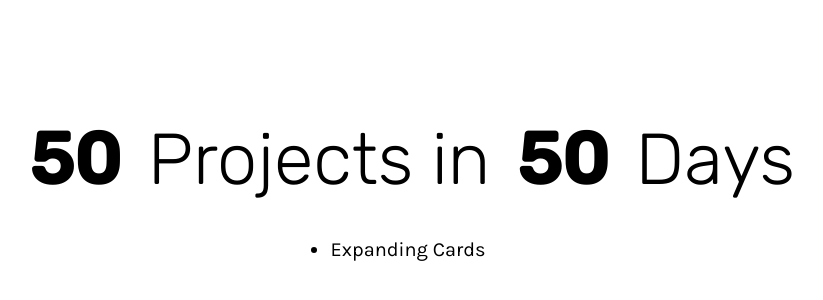
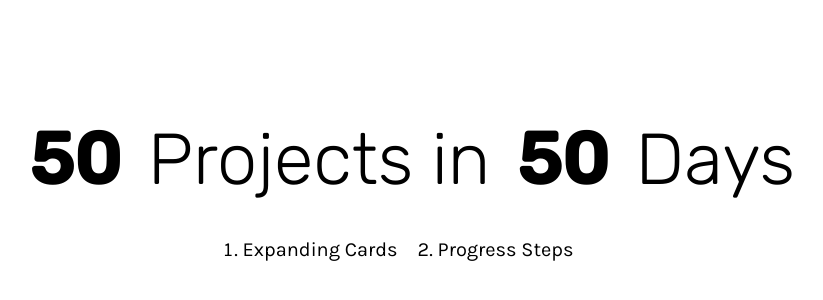
Before and after one commit to mldc18/50-projects-in-50-days, a Next.js app: page / in a window 1280 px wide. Shown: the part 206-506 px from the top of the page, without its empty margins (232-1055 px from the left). Built offline with nearby package versions, Linux system fonts and the light colour scheme.

Commit message:
[MISC] Added Progress Steps to Home Page

```diff
--- a/pages/index.js
+++ b/pages/index.js
@@ -8,9 +8,12 @@ export default function Home() {
         <span className="animate-bounce mx-2 font-bold">50</span> Days
       </div>
       <div className="font-Karla font-light text-lg sm:text-xl pt-10">
-        <ul className="list-disc">
+        <ul className="list-decimal flex space-x-10">
           <li>
             <Link href="/expanding-cards">Expanding Cards</Link>
+          </li>
+          <li>
+            <Link href="/progress-steps">Progress Steps</Link>
           </li>
         </ul>
       </div>
```
